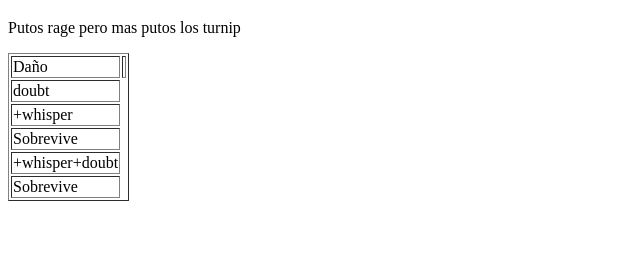
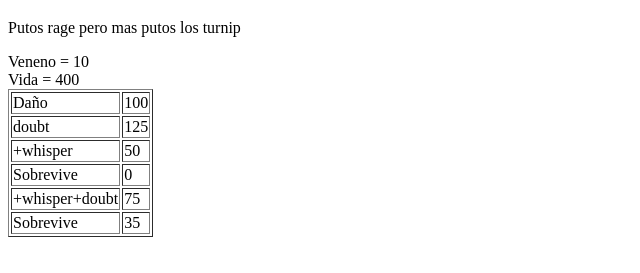
Before and after one commit to Baterlo/calculadora, a plain HTML site: page index.html in a window 1280 px wide. Shown: the part 61-334 px from the top of the page, without its empty margins (0-640 px from the left). Drawn offline with Linux system fonts and the light colour scheme.

Commit message:
tabla de calculo

```diff
--- a/index.html
+++ b/index.html
@@ -1,6 +1,7 @@
 <!DOCTYPE html>
 <html>
 <head>
+  <meta charset="UTF-8">
   <title>Calculadora </title>
 </head>
 <body>
@@ -8,6 +9,8 @@
   <h1>Calculadora de venom burst</h1>
   <p>Putos rage pero mas putos los turnip</p>
 
+  <div id="veneno"></div>
+  <div id="vida"></div>
 
 
   <table border="1">
@@ -17,20 +20,27 @@
     </tr>
     <tr>
     	<td>doubt</td>
+        <td><div id="doubt"></div></td>
     </tr>
     <tr>
     	<td>+whisper</td>
+        <td><div id="whisp"></div></td>
     </tr>
     <tr>
     	<td>Sobrevive</td>
+        <td><div id="noWhisp"></div></td>
     </tr>
     <tr>
     	<td>+whisper+doubt</td>
+        <td><div id="doubtWhisp"></div></td>
     </tr>
     <tr>
     	<td>Sobrevive</td>
+        <td><div id="noDWhisp"></div></td>
     </tr>
+
   </table>
 
+  <script src="./script.js"></script>
 </body>
 </html>
--- /dev/null
+++ b/script.js
@@ -0,0 +1,13 @@
+var veneno = 10;
+var vida = 400;
+var daño = veneno * 5 + 50;
+
+document.getElementById('veneno').innerHTML = "Veneno = " +veneno;
+document.getElementById('vida').innerHTML = "Vida = " +vida;
+
+document.getElementById('daño').innerHTML = daño;
+document.getElementById('doubt').innerHTML = daño*1.25;
+document.getElementById('whisp').innerHTML = daño -50;
+document.getElementById('noWhisp').innerHTML = daño - 100;
+document.getElementById('doubtWhisp').innerHTML = daño*1.25 -50;
+document.getElementById('noDWhisp').innerHTML = daño*1.25 -90;
```
Lines whose indentation alone changed are shown as unchanged.
